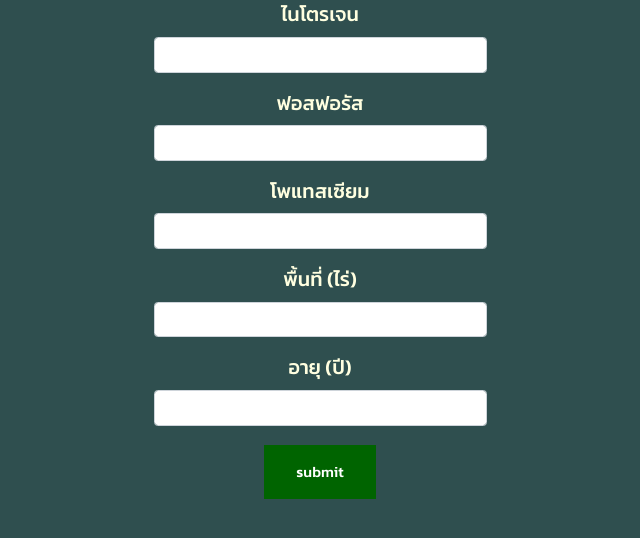
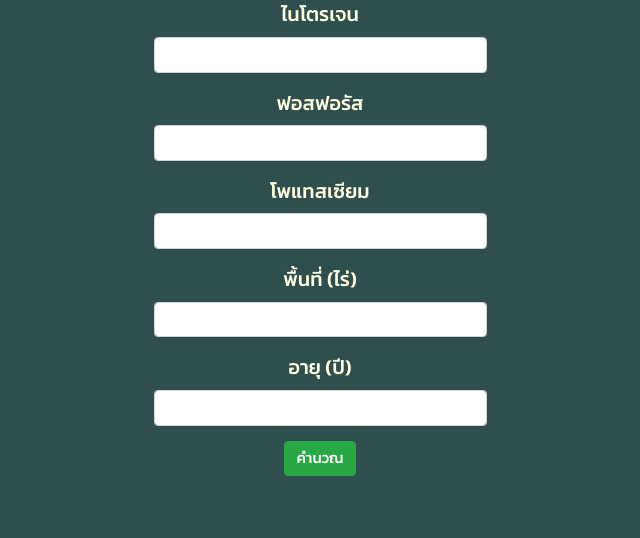
Before and after one commit to bunnybunbun37204/Change-Agriculter-life-YSC, a Django app: page /form/ in a window 1280 px wide. Shown: the part 179-717 px from the top of the page, without its empty margins (320-960 px from the left). Run offline with Django 3.2, Linux system fonts and the light colour scheme; some libraries are stand-ins or nearby versions.

Commit message:
Added bootstrap class btn

```diff
--- a/templates/form.html
+++ b/templates/form.html
@@ -24,7 +24,7 @@
             <label for="" class="welcome3" class="focus">อายุ (ปี)</label>
             <input type="text" class="form-control" name="num5" style="width: 30%;">
         </div>
-        <input type="submit" value="submit" class="botton">
+        <input type="submit" value="คำนวณ" class="btn btn-success">
     </form>
     </center>
 {% endblock %}
--- a/templates/form1_1.html
+++ b/templates/form1_1.html
@@ -23,7 +23,7 @@
                 <label for="" class="welcome3" class="focus">อายุ (ปี)</label>
                 <input type="text" class="form-control" name="num5" style="width: 30%;">
             </div>
-            <input type="submit" value="submit" class="botton">
+            <input type="submit" value="คำนวณ" class="btn btn-success">
         </form>
     </center>
 {% endblock %}
--- a/templates/form2.html
+++ b/templates/form2.html
@@ -11,7 +11,7 @@
             <label for="" class="welcome3" class="focus">AGE</label>
             <input type="text" class="form-control" name="num2" style="width: 30%;">
         </div>
-        <input type="submit" value="submit" class="botton">
+        <input type="submit" value="คำนวณ" class="btn btn-success">
     </form>
     </center>
 {% endblock %}
--- a/templates/form2_1.html
+++ b/templates/form2_1.html
@@ -11,7 +11,7 @@
             <label for="" class="welcome3" class="focus">AGE</label>
             <input type="text" class="form-control" name="num2" style="width: 30%;">
         </div>
-        <input type="submit" value="submit" class="botton">
+        <input type="submit" value="คำนวณ" class="btn btn-success">
     </form>
     </center>
 {% endblock %}
--- a/templates/form3.html
+++ b/templates/form3.html
@@ -6,8 +6,6 @@
     <form action="/addCustom" method="get" class ="w3-animate-opacity">
         <div class="form-group">
             <label for="" class="welcome3" class="focus">ไนโตรเจน</label>
-            <textarea class="form-control is-invalid" id="validationTextarea" placeholder="Required example textarea" required></textarea>
-    <div class="invalid-feedback">
             <input type="text" class="form-control" name="num1" style="width: 30%;" >
         </div>
         <div class="form-group">
--- a/templates/form3_1.html
+++ b/templates/form3_1.html
@@ -20,6 +20,6 @@
             <label for="" class="welcome3" class="focus">ปริมาณที่ต้องการ (กิโลกรัม)</label>
             <input type="text" class="form-control" name="num4" style="width: 30%;">
         </div>
-        <input type="submit" value="submit" class="botton">
+        <input type="submit" value="คำนวณ" class="btn btn-success">
     </center>
 {% endblock %}
```
